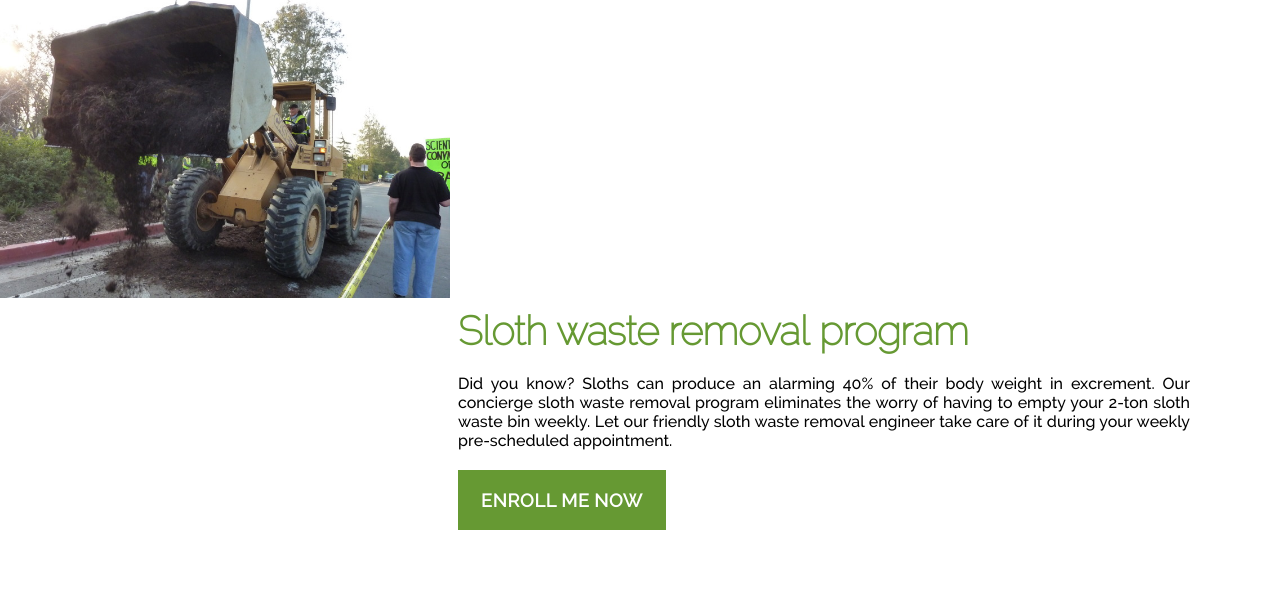
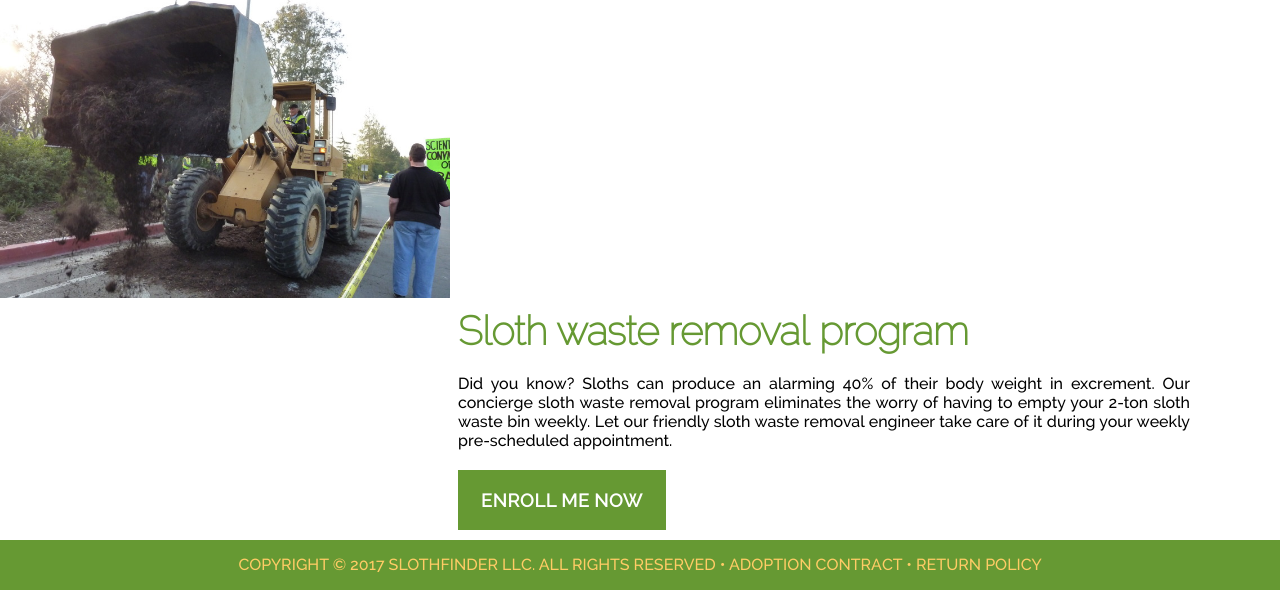
Before and after one commit to sjahlers/Sloth-Finder, a plain HTML site: page index.html in a window 1280 px wide. Shown: the part 2172-2762 px from the top of the page. Before the commit the page ends 2712 px from the top, so only its background shows below. Drawn offline with Linux system fonts and the light colour scheme.

Commit message:
added footer, styled waste section

```diff
--- a/index.html
+++ b/index.html
@@ -80,5 +80,9 @@
 	</section>
 	<!-- End of waste section -->
 
+	<footer>
+		<p>COPYRIGHT © 2017 SLOTHFINDER LLC. ALL RIGHTS RESERVED • ADOPTION CONTRACT • RETURN POLICY</p>
+	</footer>
+
 </body>
 </html>
--- a/styles.css
+++ b/styles.css
@@ -218,6 +218,18 @@ h2 {
 }
 /* END WASTE */
 
+/* FOOTER */
+footer {
+	background-color: #669933;
+	clear: both;
+	color: #ffcc66;
+	text-align: center;
+	height: 50px;
+	line-height: 50px;
+}
+
+/* END FOOTER */
+
 @media(max-width: 1200px) {
 	#splash {
 	background-size: contain;
```
